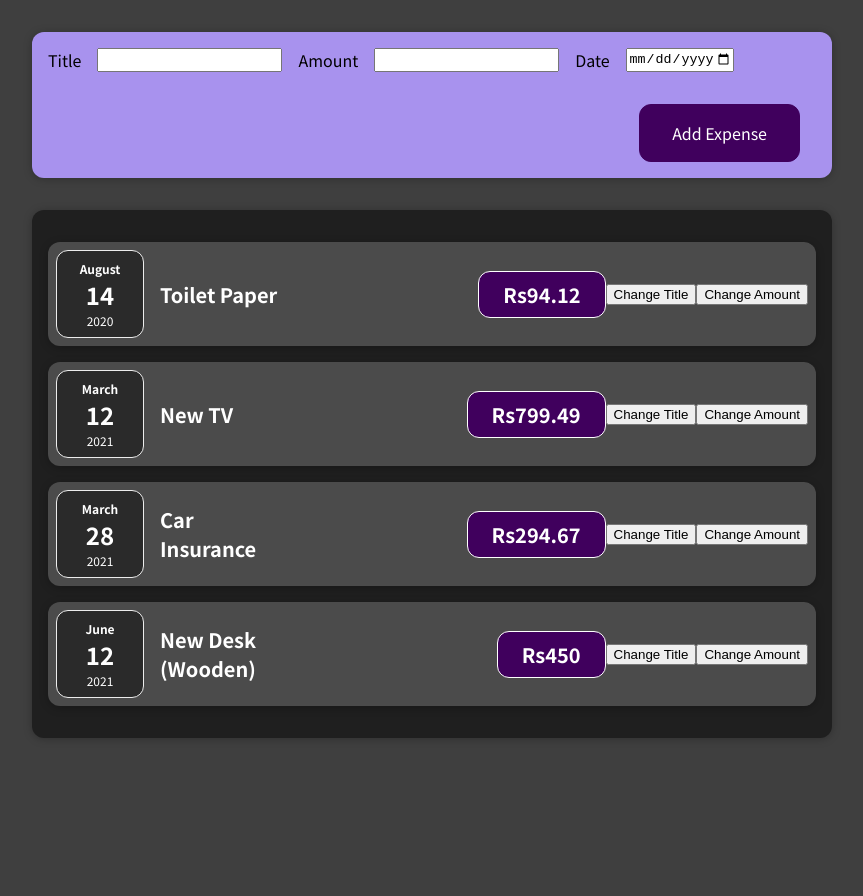
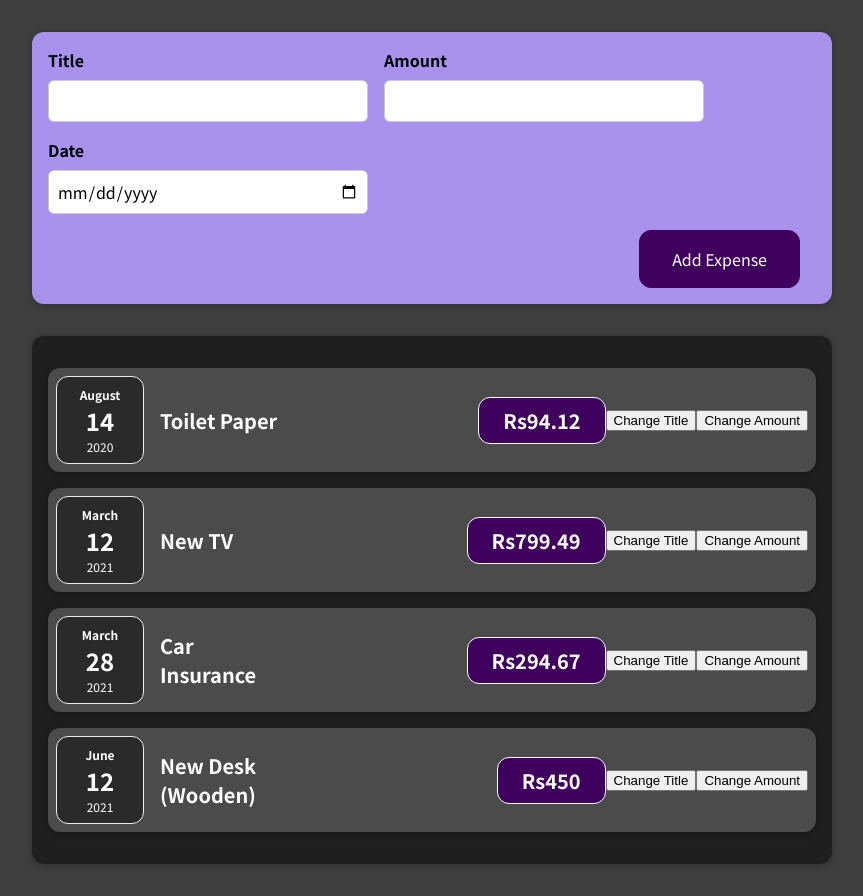
Before and after one commit to preetipatilsn/SHARPENER_REACT, a React (Create React App) app in the folder react_learning/: page / in a window 1280 px wide. Shown: the whole page, without its empty margins (208-1071 px from the left). Before the commit the page ends 800 px from the top, so only its background shows below. Built offline with nearby package versions, Linux system fonts and the light colour scheme.

Commit message:
task 7 submitHandler done

```diff
--- a/react_learning/src/components/NewExpense/ExpenseForm.js
+++ b/react_learning/src/components/NewExpense/ExpenseForm.js
@@ -7,29 +7,61 @@ const ExpenseForm = () =>{
    const [enteredAmount, setEnteredAmount] = useState('');
    const [enteredDate, setEnteredDate] = useState('');
 
+    // const [userInput, setUserInput] = useState({
+    //     enteredTitle: '',
+    //     enteredAmount: '',
+    //     enteredDate: ''
+    // });
+
     const titleChangeHandler = (event) =>{
         setEnteredTitle(event.target.value)
+        // setUserInput({
+        //     ...userInput,
+        //     enteredTitle: event.target.value,
+        // })
+        // setUserInput((prevState) => {
+        //     return { ...prevState, enteredTitle: event.target.value };
+        // });
     };
     const amountChangeHandler = (event) =>{
         setEnteredAmount(event.target.value)
+        //  setUserInput({
+        //     ...userInput,
+        //     enteredAmount: event.target.value,
+        // })
     };
     const dateChangeHandler = (event) =>{
         setEnteredDate(event.target.value)
+        //  setUserInput({
+        //     ...userInput,
+        //     enteredDate: event.target.value,
+        // })
     };
 
-    return <form>
+    const submitHandler = (event) => {
+        event.preventDefault();
+
+        const expenseData = {
+            title: enteredTitle,
+            amount: enteredAmount,
+            date: new Date(enteredDate)
+        };
+        console.log(expenseData);
+    };
+
+    return <form onSubmit={submitHandler}>
         <div className='new-expense__controls'>
-            <div className='new-expense__controls'>
+            <div className='new-expense__control'>
                 <label>Title</label>
                 <input type='text' onChange={titleChangeHandler}/>
             </div>
 
-            <div className='new-expense__controls'>
+            <div className='new-expense__control'>
                 <label>Amount</label>
                 <input type='number' min='0.01' step='0.01' onChange={amountChangeHandler}/>
             </div>
 
-            <div className='new-expense__controls'>
+            <div className='new-expense__control'>
                 <label>Date</label>
                 <input type='date' min='2019-01-01' max='2022-12-31' onChange={dateChangeHandler}/>
             </div>
@@ -39,7 +71,6 @@ const ExpenseForm = () =>{
             <button type='submit'>Add Expense</button>
         </div>
     </form>
-
 }
 
 export default ExpenseForm;
```
